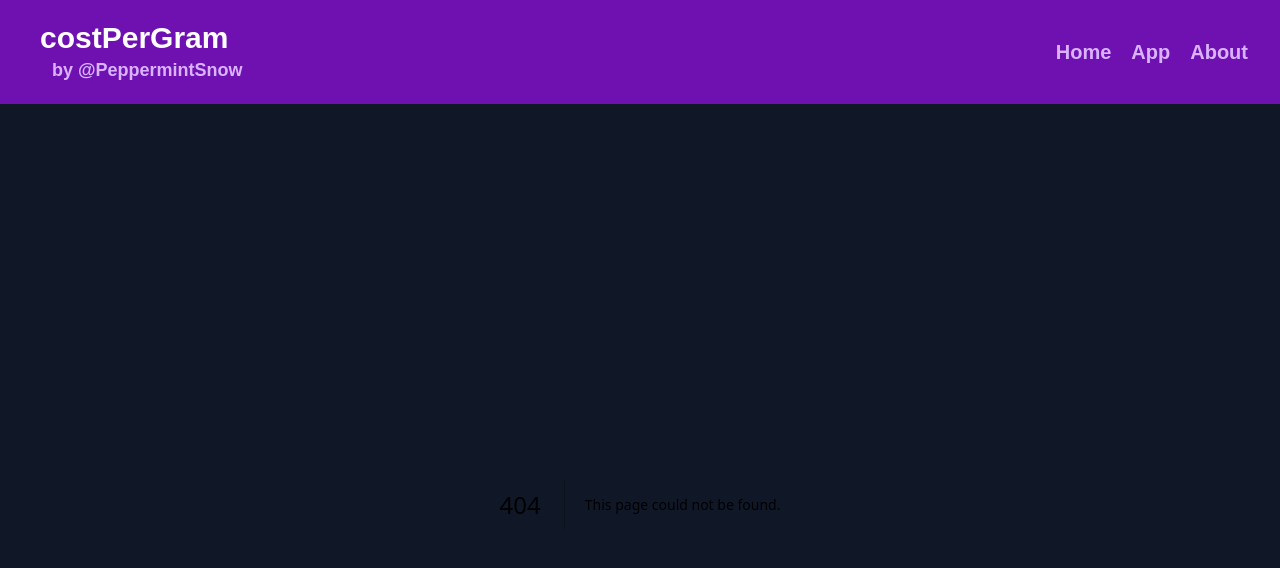
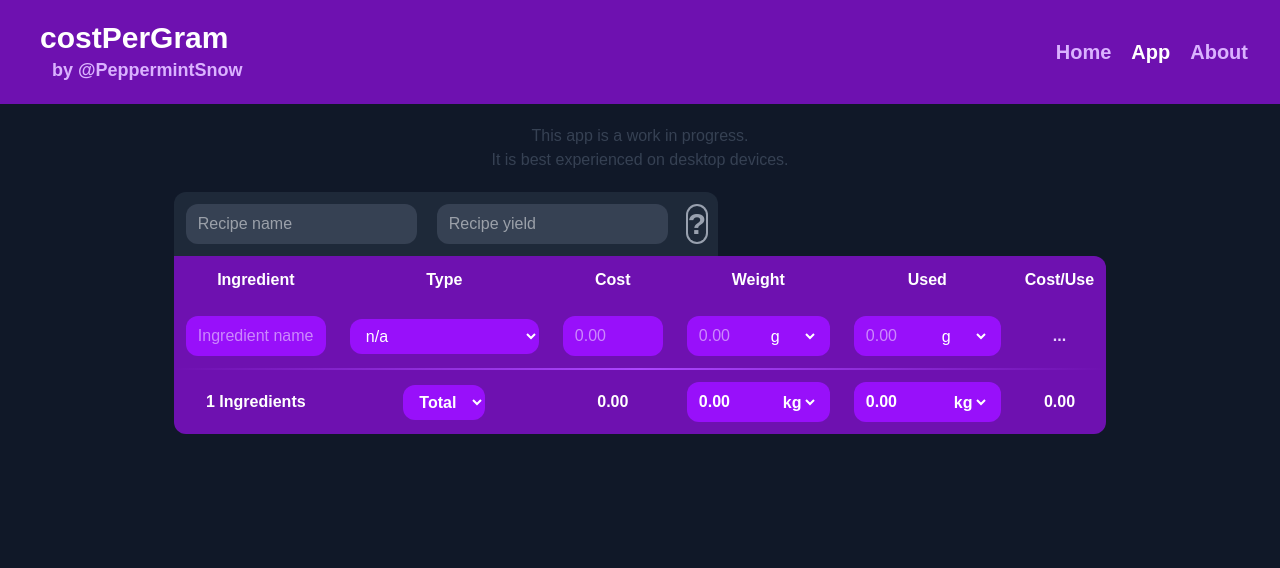
Before and after one commit to PeppermintSnow/cost-per-gram, a Next.js app: page /cost-per-gram/app in a window 1280 px wide. Before the commit this address had no page. Shown: the top 568 px of the page. Built offline with nearby package versions, Linux system fonts and the light colour scheme.

Commit message:
Optimized for prod

```diff
--- a/next.config.ts
+++ b/next.config.ts
@@ -1,8 +1,7 @@
 import type { NextConfig } from "next";
 
 const nextConfig: NextConfig = {
-  output: "export",  // <=== enables static exports
-  reactStrictMode: true,
-};
+  trailingSlash: true,  // Ensure trailing slashes are included in URLs
+  basePath: '/cost-per-gram',};
 
 export default nextConfig;
--- a/package.json
+++ b/package.json
@@ -2,11 +2,14 @@
   "name": "costing-app",
   "version": "0.1.0",
   "private": true,
+  "homepage": "https://peppermintsnow.github.io/cost-per-gram",
   "scripts": {
     "dev": "next dev --turbopack",
     "build": "next build",
     "start": "next start",
-    "lint": "next lint"
+    "lint": "next lint",
+    "predeploy": "npm run build && npm run export",
+    "deploy": "gh-pages -d out"
   },
   "dependencies": {
     "@heroicons/react": "^2.2.0",
@@ -22,6 +25,7 @@
     "@types/react-dom": "^19",
     "eslint": "^9",
     "eslint-config-next": "15.3.1",
+    "gh-pages": "^6.3.0",
     "tailwindcss": "^4",
     "typescript": "^5"
   }
--- a/src/app/about/page.tsx
+++ b/src/app/about/page.tsx
@@ -2,7 +2,7 @@ import AboutCard from "@/components/AboutCard";
 
 type CardsType = {
   title: string;
-  body: string | Record<string, JSX.Element>;
+  body: string | JSX.Element;
 }
 const cards: CardsType[] = [
   {
--- a/src/app/app/page.tsx
+++ b/src/app/app/page.tsx
@@ -3,6 +3,11 @@ import UserTable from "@/components/userTable/UserTable";
 const App = (): JSX.Element => {
   return (
     <>
+      <p className="text-gray-700 mt-5 text-center">
+        This app is a work in progress.
+        <br />
+        It is best experienced on desktop devices.
+      </p>
       <UserTable />
     </>
   );
--- a/src/components/userTable/UserTable.tsx
+++ b/src/components/userTable/UserTable.tsx
@@ -28,7 +28,7 @@ const UserTable = (): JSX.Element => {
               <UserTableBody tableData={tableData} setTableData={setTableData}  />
             </tbody>
             <tfoot>
-              <UserTableFooter tableData={tableData} setTableData={setTableData} />
+              <UserTableFooter tableData={tableData} />
             </tfoot>
           </table>
         </div>
--- a/src/components/userTable/UserTableBody.tsx
+++ b/src/components/userTable/UserTableBody.tsx
@@ -24,7 +24,7 @@ const UserTableBody: React.FC<Props> = ({ tableData, setTableData }) => {
     targetIndex: number
   ): void => {
     const name = e.target.name;
-    let value = ['cost', 'weight', 'used'].includes(name)
+    const value = ['cost', 'weight', 'used'].includes(name)
       ? +e.target.value
       : e.target.value;
 
--- a/src/components/userTable/UserTableFooter.tsx
+++ b/src/components/userTable/UserTableFooter.tsx
@@ -4,7 +4,7 @@ import { TableDataType, SummaryRowType, OptionsType } from "@/types";
 import { convertUnit } from "@/utils";
 interface Props {
   tableData: TableDataType[];
-  setTableData: React.Dispatch<React.SetStateAction<TableDataType[]>>;
+ // setTableData: React.Dispatch<React.SetStateAction<TableDataType[]>>;
 }
 
 const typeOptions: OptionsType[] = [
@@ -16,7 +16,7 @@ const unitOptions: OptionsType[] = [
   {text: 'g', value: 'g'},
 ];
 
-const UserTableFooter: React.FC<Props> = ({ tableData, setTableData }) => {
+const UserTableFooter: React.FC<Props> = ({ tableData }) => {
   const [summaryInput, setSummaryInput] = useState<SummaryRowType>({
     type: "total",
     wUnit: "kg",
--- a/src/components/userTable/UserTableHeader.tsx
+++ b/src/components/userTable/UserTableHeader.tsx
@@ -1,11 +1,6 @@
 import { UserTableHeadersType } from "@/types";
 
-interface Props {
-  headers?: { name: string, yield: number },
-  setHeaders?: React.Dispatch<React.SetStateAction<UserTableHeadersType>>
-}
-
-const UserTableHeader: React.FC<Props> = ({ headers, setHeaders }) => {
+const UserTableHeader = (): JSX.Element => {
   return (
     <div className="
       flex justify-center items-center
--- a/src/utils/createNewRow.ts
+++ b/src/utils/createNewRow.ts
@@ -1,6 +1,6 @@
 import { TableDataType } from "@/types";
 
-export const createNewRow = (id: number): TableDataType => ({
+export const createNewRow = (): TableDataType => ({
   ingredient: "",
   type: "",
   cost: 0,
--- a/src/utils/typeOptionsMap.ts
+++ b/src/utils/typeOptionsMap.ts
@@ -1,4 +1,4 @@
-import { OptionsType, TypeOptionsMapType } from "@/types";
+import { TypeOptionsMapType } from "@/types";
 
 export const typeOptionsMap: TypeOptionsMapType = [
   // Value of type options are density constants to be used for conversion
```
Also changed, not shown: 1 other file (tests, documents, lock files or other folders).
